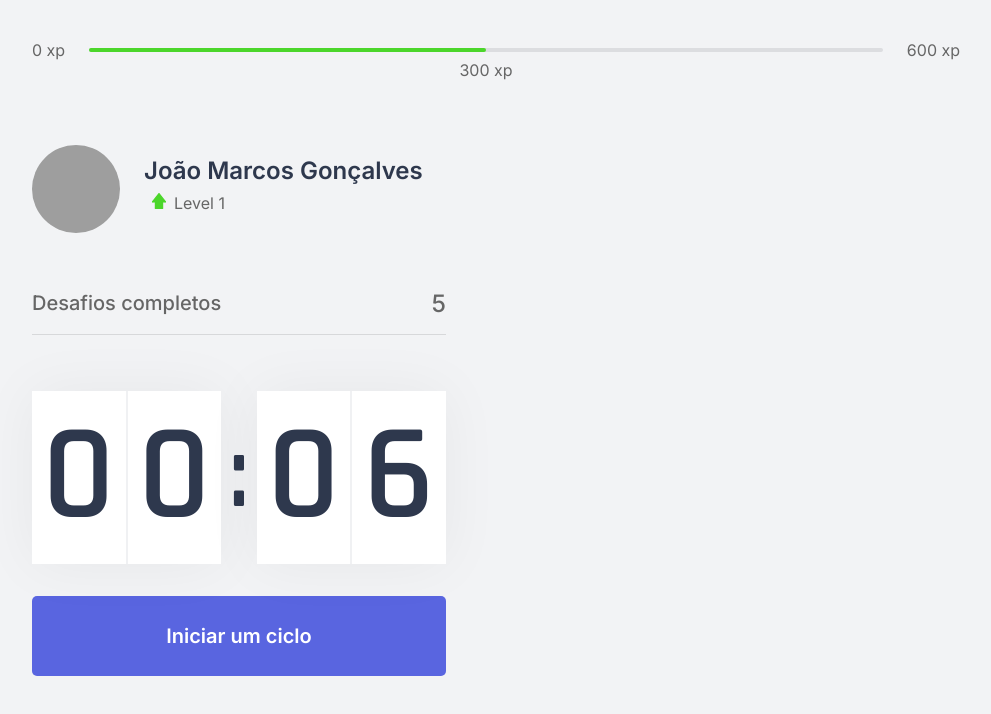
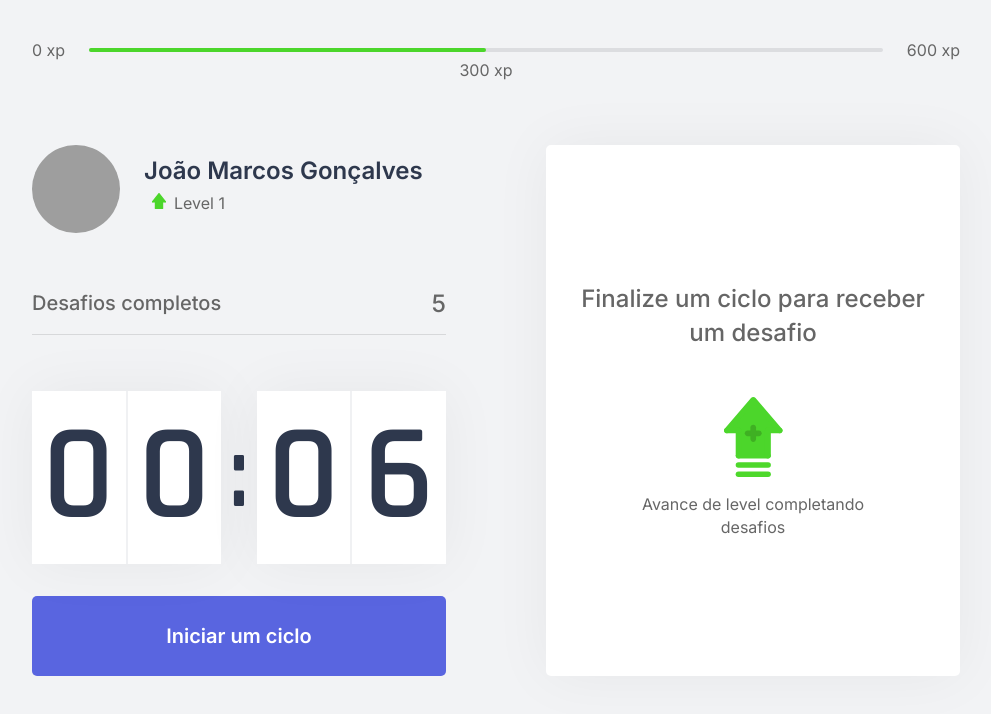
Before and after one commit to JonneBR/nlw4-next, a Next.js app: page / in a window 1280 px wide. Shown: the top 714 px of the page, without its empty margins (144-1135 px from the left). Built offline with nearby package versions, Linux system fonts and the light colour scheme; grey boxes are pictures that could not be loaded.

Commit message:
challengebox new component and css style

```diff
--- /dev/null
+++ b/src/components/ChallengeBox.tsx
@@ -0,0 +1,15 @@
+import styles from '../styles/components/ChallengeBox.module.css';
+
+export function ChallengeBox() {
+  return (
+    <div className={styles.challengeBoxContainer}>
+      <div className={styles.challengeNotActive}>
+        <strong>Finalize um ciclo para receber um desafio </strong>
+        <p>
+          <img src='icons/level-up.svg' alt='Level Up' />
+          Avance de level completando desafios
+        </p>
+      </div>
+    </div>
+  );
+}
--- a/src/pages/index.tsx
+++ b/src/pages/index.tsx
@@ -6,6 +6,7 @@
 import Head from 'next/head';
 
 import styles from '../styles/pages/Home.module.css';
+import { ChallengeBox } from '../components/ChallengeBox';
 
 export default function Home() {
   return (
@@ -22,7 +23,9 @@
           <CompletedChallenge />
           <Countdown />
         </div>
-        <div></div>
+        <div>
+          <ChallengeBox />
+        </div>
       </section>
     </div>
   );
--- /dev/null
+++ b/src/styles/components/ChallengeBox.module.css
@@ -0,0 +1,40 @@
+.challengeBoxContainer {
+  height: 100%;
+
+  background: var(--white);
+  border-radius: 5px;
+  box-shadow: 0 0 60px rgba(0, 0, 0, 0.05);
+  padding: 1.5rem 2rem;
+
+  display: flex;
+  flex-direction: column;
+  align-items: center;
+  justify-content: center;
+
+  text-align: center;
+}
+
+.challengeNotActive {
+  display: flex;
+  flex-direction: column;
+  align-items: center;
+}
+
+.challengeNotActive strong {
+  font-size: 1.5rem;
+  font-weight: 500;
+  line-height: 1.4;
+}
+
+.challengeNotActive p {
+  display: flex;
+  flex-direction: column;
+  align-items: center;
+  line-height: 1.4;
+  max-width: 70%;
+  margin-top: 3rem;
+}
+
+.challengeNotActive p img {
+  margin-bottom: 1rem;
+}
```
